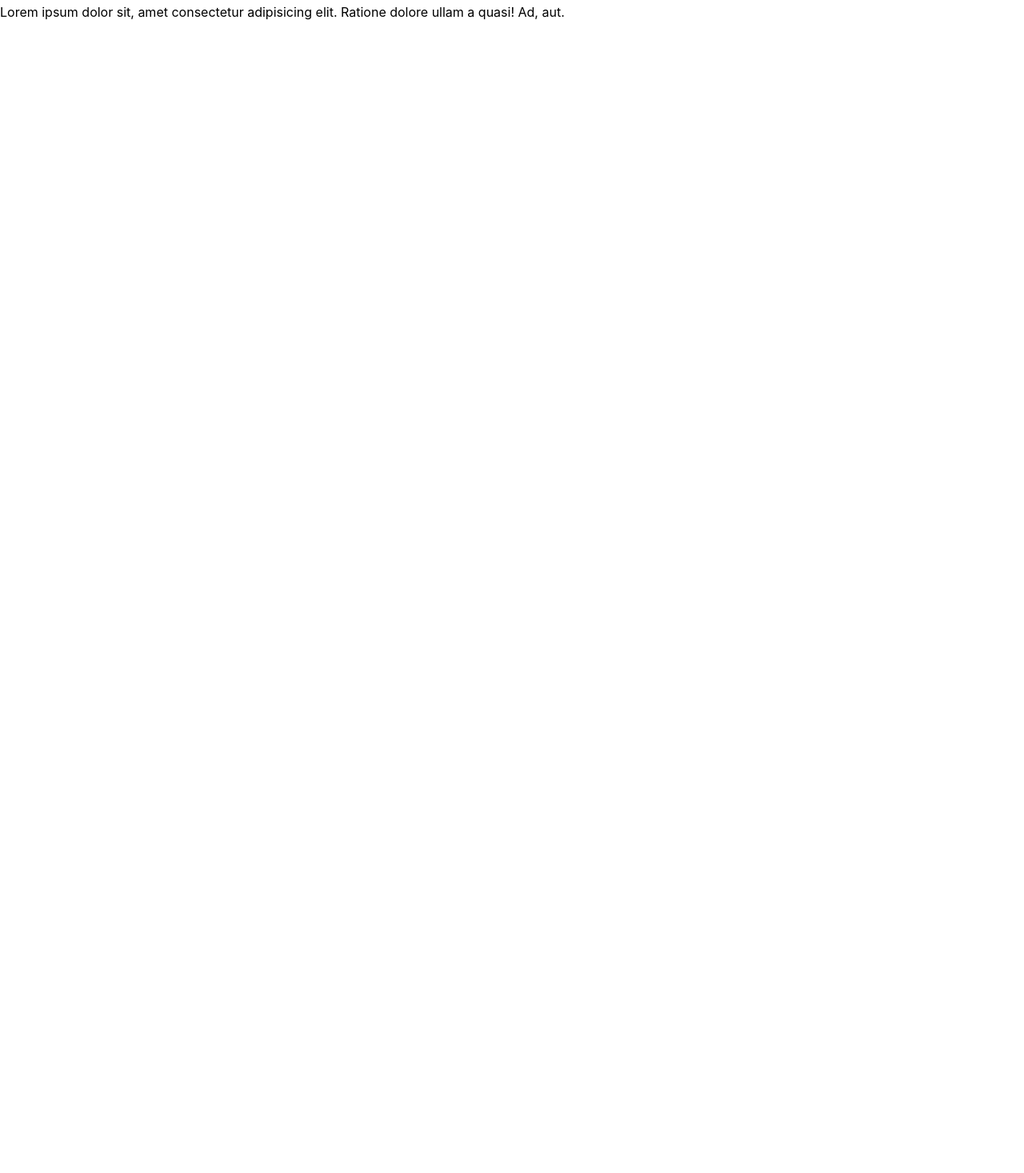
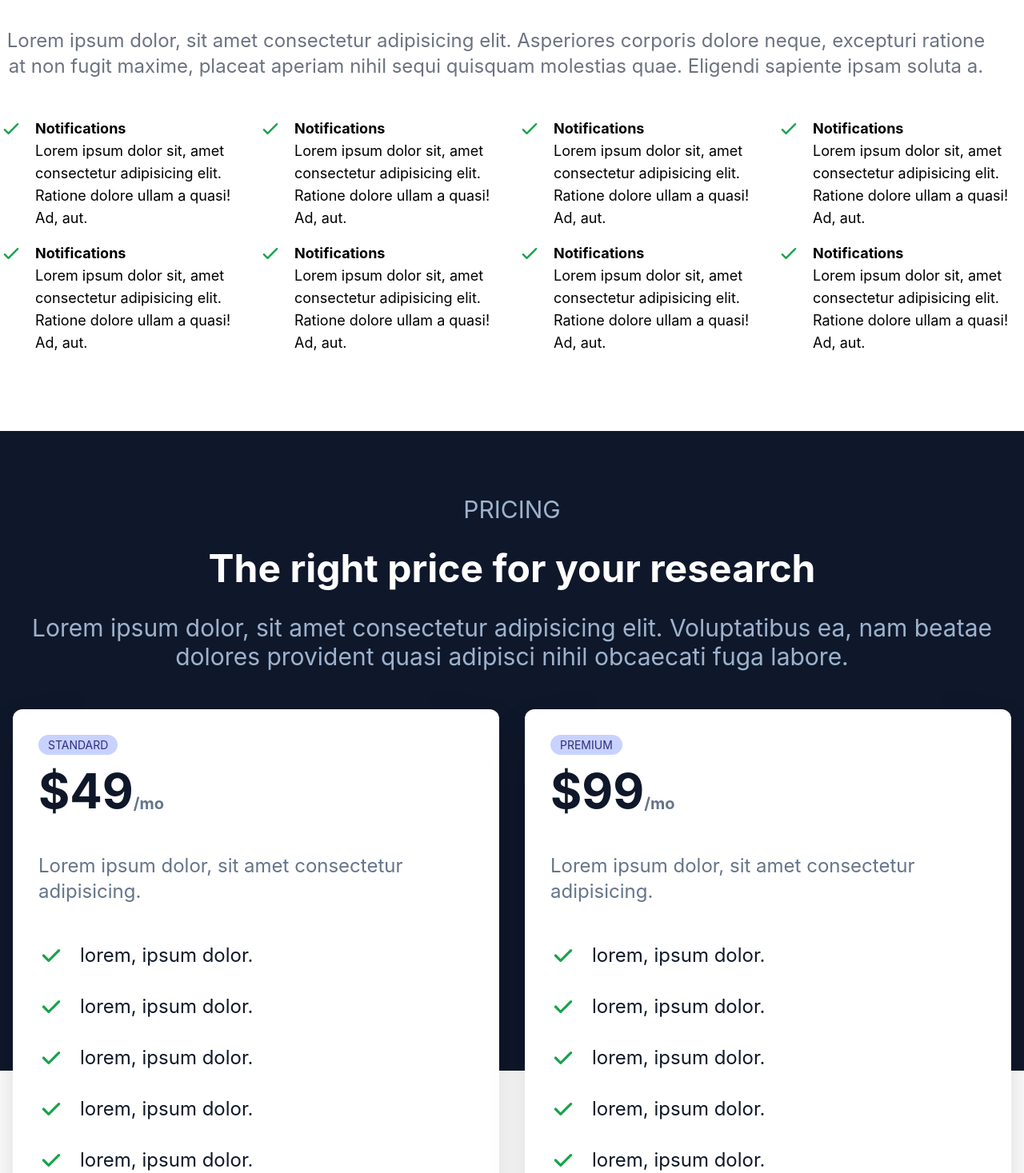
Before and after one commit to abenezer121/tailwind_tutorial, a React (Create React App) app: page / in a window 1280 px wide. Shown: the part 2423-3890 px from the top of the page at 80% size. Before the commit the page ends 2578 px from the top, so only its background shows below. Built offline with nearby package versions, Linux system fonts and the light colour scheme.

Commit message:
adding pricing

```diff
--- a/src/App.js
+++ b/src/App.js
@@ -4,7 +4,7 @@
 import About from './components/About'
 import Support from './components/Support'
 import AllInOne from './components/AllInOne'
-
+import Pricing from './components/Pricing'
 function App() {
   return (
     <>
@@ -12,7 +12,8 @@
       <Hero />
       <About />
       <Support />
-      <AllInOne/>
+      <AllInOne />
+      <Pricing/>
     </>
   );
 }
--- a/src/components/AllInOne.jsx
+++ b/src/components/AllInOne.jsx
@@ -3,22 +3,87 @@
 
 function AllInOne() {
     return (
-        <div className='w-full my-32'>
-            <div>
-                <h2>All-In-One Platform</h2>
-                <p>Lorem ipsum dolor, sit amet consectetur adipisicing elit. Asperiores corporis dolore neque, excepturi ratione at non fugit maxime, placeat aperiam nihil sequi quisquam molestias quae. Eligendi sapiente ipsam soluta a.</p>
+        <div className='w-full  mt-32'>
+            <div className="max-w-[1240px] mx-auto-px-2">
+                <h2 className='text-5xl font-bold text-center'>All-In-One Platform</h2>
+                <p className='text-2xl py-8 text-gray-500 text-center'>Lorem ipsum dolor, sit amet consectetur adipisicing elit. Asperiores corporis dolore neque, excepturi ratione at non fugit maxime, placeat aperiam nihil sequi quisquam molestias quae. Eligendi sapiente ipsam soluta a.</p>
             </div>
-            <div>
-                <div>
+            <div className='grid sm:grid-cols-2 lg:grid-cols-4 gap-4 pt-4'>
+
+                <div className='flex'>
                     <div>
-                        <CheckIcon className='w-7 mr-4 text-green-600'/>
-
+                            <CheckIcon className='w-7 mr-4 text-green-600'/>
                     </div>
                     <div>
-                        <h3>Notifications</h3>
-                        <p>Lorem ipsum dolor sit, amet consectetur adipisicing elit. Ratione dolore ullam a quasi! Ad, aut.</p>
+                        <h3 className='font-bold text-lg'>Notifications</h3>
+                        <p className='text-lg pt-2pb-4' >Lorem ipsum dolor sit, amet consectetur adipisicing elit. Ratione dolore ullam a quasi! Ad, aut.</p>
                     </div>
                 </div>
+                                <div className='flex'>
+                    <div>
+                            <CheckIcon className='w-7 mr-4 text-green-600'/>
+                    </div>
+                    <div>
+                        <h3 className='font-bold text-lg'>Notifications</h3>
+                        <p className='text-lg pt-2pb-4' >Lorem ipsum dolor sit, amet consectetur adipisicing elit. Ratione dolore ullam a quasi! Ad, aut.</p>
+                    </div>
+                </div>
+                                <div className='flex'>
+                    <div>
+                            <CheckIcon className='w-7 mr-4 text-green-600'/>
+                    </div>
+                    <div>
+                        <h3 className='font-bold text-lg'>Notifications</h3>
+                        <p className='text-lg pt-2pb-4' >Lorem ipsum dolor sit, amet consectetur adipisicing elit. Ratione dolore ullam a quasi! Ad, aut.</p>
+                    </div>
+                </div>
+                                <div className='flex'>
+                    <div>
+                            <CheckIcon className='w-7 mr-4 text-green-600'/>
+                    </div>
+                    <div>
+                        <h3 className='font-bold text-lg'>Notifications</h3>
+                        <p className='text-lg pt-2pb-4' >Lorem ipsum dolor sit, amet consectetur adipisicing elit. Ratione dolore ullam a quasi! Ad, aut.</p>
+                    </div>
+                </div>
+                                <div className='flex'>
+                    <div>
+                            <CheckIcon className='w-7 mr-4 text-green-600'/>
+                    </div>
+                    <div>
+                        <h3 className='font-bold text-lg'>Notifications</h3>
+                        <p className='text-lg pt-2pb-4' >Lorem ipsum dolor sit, amet consectetur adipisicing elit. Ratione dolore ullam a quasi! Ad, aut.</p>
+                    </div>
+                </div>
+                                <div className='flex'>
+                    <div>
+                            <CheckIcon className='w-7 mr-4 text-green-600'/>
+                    </div>
+                    <div>
+                        <h3 className='font-bold text-lg'>Notifications</h3>
+                        <p className='text-lg pt-2pb-4' >Lorem ipsum dolor sit, amet consectetur adipisicing elit. Ratione dolore ullam a quasi! Ad, aut.</p>
+                    </div>
+                </div>
+                                <div className='flex'>
+                    <div>
+                            <CheckIcon className='w-7 mr-4 text-green-600'/>
+                    </div>
+                    <div>
+                        <h3 className='font-bold text-lg'>Notifications</h3>
+                        <p className='text-lg pt-2pb-4' >Lorem ipsum dolor sit, amet consectetur adipisicing elit. Ratione dolore ullam a quasi! Ad, aut.</p>
+                    </div>
+                </div>
+                                <div className='flex'>
+                    <div>
+                            <CheckIcon className='w-7 mr-4 text-green-600'/>
+                    </div>
+                    <div>
+                        <h3 className='font-bold text-lg'>Notifications</h3>
+                        <p className='text-lg pt-2pb-4' >Lorem ipsum dolor sit, amet consectetur adipisicing elit. Ratione dolore ullam a quasi! Ad, aut.</p>
+                    </div>
+                </div>
+
+
             </div>
         </div>
 
--- /dev/null
+++ b/src/components/Pricing.jsx
@@ -0,0 +1,60 @@
+import React from 'react'
+
+import  {CheckIcon} from "@heroicons/react/solid"
+
+import supportImg from "./../assets/dsa.jpg";
+function Pricing() {
+
+    return (
+        // bg-gray-900/90 the /90 is tranparency
+        <div className='w-full text-white my-24'>
+            <div className='w-full h-[800px] bg-slate-900 absolute mix-blend-overlay'>
+
+            </div>
+
+            <div className='max-2-[1240px] mx-auto py-12'>
+                <div className='text-center py-8 text-slate-300'>
+                    <h2 className='text-3xl uppercase'>Pricing</h2>
+                    <h3 className='text-5xl font-bold text-white py-8'>The right price for your research</h3>
+                    <p className='text-3xl'>Lorem ipsum dolor, sit amet consectetur adipisicing elit. Voluptatibus ea, nam beatae dolores provident quasi adipisci nihil obcaecati fuga labore.</p>
+                </div>
+                <div className='grid md:grid-cols-2'>
+                    <div className='bg-white text-slate-900 m-4 p-8 rounded-xl shadow-2xl relative'>
+                        <span className='uppercase px-3 py-1 bg-indigo-200 text-indigo-900 rounded-2xl text-sm'>Standard</span>
+                        <div>
+                            <p className='text-6xl font-bold py-4 flex'>$49<span className='text-xl text-slate-500 flex flex-col justify-end'>/mo</span></p>
+                        </div>
+                        <p className ='text-2xl py-8 text-slate-500'>Lorem ipsum dolor, sit amet consectetur adipisicing.</p>
+                        <div className='text-2xl '>
+                            <p className ='flex py-4'><CheckIcon  className="w-8 mr-5 text-green-600" /> lorem, ipsum dolor.</p>
+                            <p className ='flex py-4'><CheckIcon  className="w-8 mr-5 text-green-600"/> lorem, ipsum dolor.</p>
+                            <p className ='flex py-4'><CheckIcon  className="w-8 mr-5 text-green-600"/> lorem, ipsum dolor.</p>
+                            <p className ='flex py-4'><CheckIcon className="w-8 mr-5 text-green-600" /> lorem, ipsum dolor.</p>
+                            <p className ='flex py-4'><CheckIcon  className="w-8 mr-5 text-green-600"/> lorem, ipsum dolor.</p>
+                            <button className='w-full py-4 my-4'> Get Started</button>
+                        </div>
+                    </div>
+                        <div className='bg-white text-slate-900 m-4 p-8 rounded-xl shadow-2xl relative'>
+                        <span className='uppercase px-3 py-1 bg-indigo-200 text-indigo-900 rounded-2xl text-sm'>Premium</span>
+                        <div>
+                            <p className='text-6xl font-bold py-4 flex'>$99<span className='text-xl text-slate-500 flex flex-col justify-end'>/mo</span></p>
+                        </div>
+                        <p className ='text-2xl py-8 text-slate-500'>Lorem ipsum dolor, sit amet consectetur adipisicing.</p>
+                        <div className='text-2xl '>
+                            <p className ='flex py-4'><CheckIcon  className="w-8 mr-5 text-green-600" /> lorem, ipsum dolor.</p>
+                            <p className ='flex py-4'><CheckIcon  className="w-8 mr-5 text-green-600"/> lorem, ipsum dolor.</p>
+                            <p className ='flex py-4'><CheckIcon  className="w-8 mr-5 text-green-600"/> lorem, ipsum dolor.</p>
+                            <p className ='flex py-4'><CheckIcon className="w-8 mr-5 text-green-600" /> lorem, ipsum dolor.</p>
+                            <p className ='flex py-4'><CheckIcon  className="w-8 mr-5 text-green-600"/> lorem, ipsum dolor.</p>
+                            <button className='w-full py-4 my-4'> Get Started</button>
+                        </div>
+                    </div>
+                </div>
+            </div>
+        </div>
+
+
+    );
+}
+
+export default Pricing;
--- a/src/components/Support.jsx
+++ b/src/components/Support.jsx
@@ -11,7 +11,7 @@
 
     return (
         // bg-gray-900/90 the /90 is tranparency
-        <div className='w-full h-screen mt-24'>
+        <div className='w-full mt-24'>
             <div className='w-full h-[700px] bg-gray-900/90 absolute'>
                 <img className = 'w-full h-full object-cover mix-blend-overlay' src = {supportImg} alt="/"/>
             </div>
```
